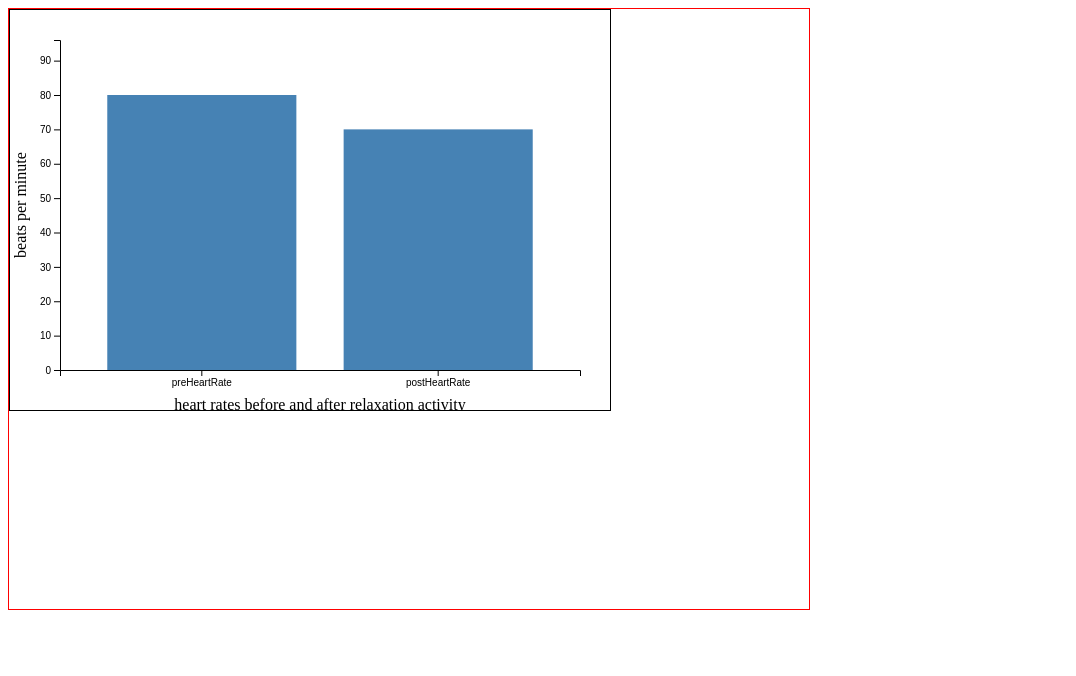
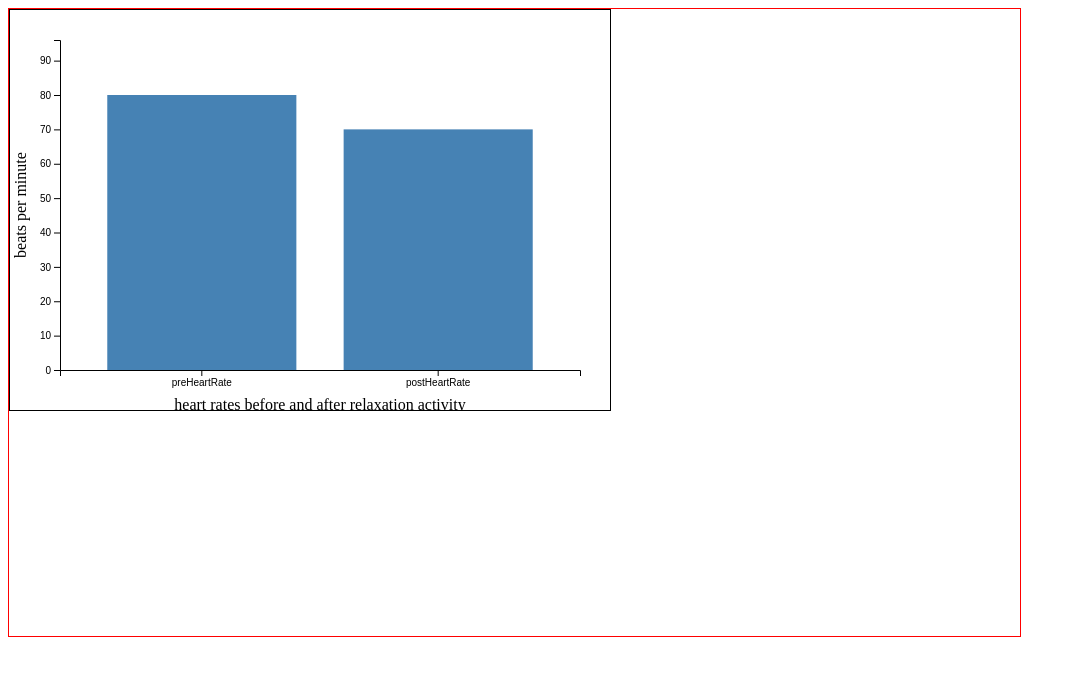
Before and after one commit to dermio/d3-chart-example, a plain HTML site: page index.html in a window 1280 px wide. Shown: the whole page, without its empty margins (0-1076 px from the left). Drawn offline with nearby package versions, Linux system fonts and the light colour scheme.

Commit message:
Changed .main width and height.

```diff
--- a/main.css
+++ b/main.css
@@ -1,6 +1,6 @@
 .main {
-  width: 800px;
-  height: 600px;
+  width: 80%;
+  height: 80%;
   border: 1px solid red;
 }
 
```
